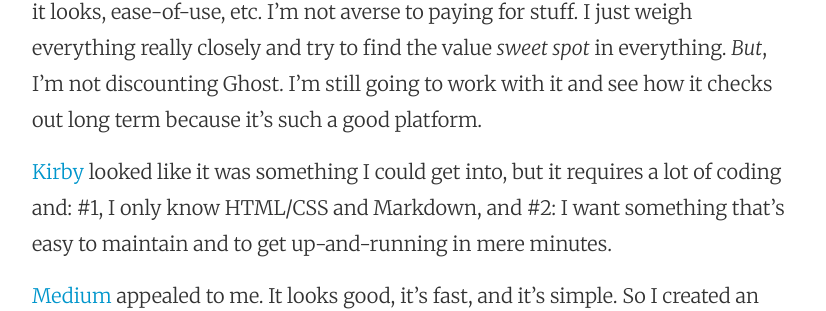
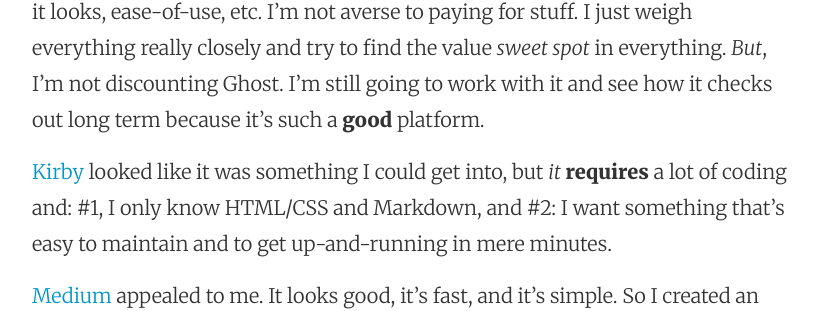
Before and after one commit to alie9ja/alie9ja.github.io, a Jekyll site: the page built from _posts/2016-09-04-september-4-2016.markdown, in a window 1280 px wide and 900 px high, scrolled down 2327 px. Shown: the part 225-536 px from the top of the window, without its empty margins (224-1050 px from the left). Built offline with Jekyll 4.4.1, drawn with Linux system fonts in a browser that asks for light colours.

```diff
--- a/_posts/2016-09-04-september-4-2016.markdown
+++ b/_posts/2016-09-04-september-4-2016.markdown
@@ -15,9 +15,9 @@ I also don't like Blogger. I find its vibe old, its interface clunky, and visual
 
 [Posthaven](https://posthaven.com/) seems nice. For just five bucks a month, I get a blog that will be around "forever" (though I'm kinda iffy about that claim of theirs) and easy to use. I haven't tried it yet, so you might say, "Then how did you know it's gonna be easy to use?" I'm basing my opinion off of my experience with Posterous which I _loved_ back when it was still around. But
 
-I created an account with [Ghost](https://ghost.org/) and toyed with it a bit. I like it! The interface is simple, and the thing is fast. I also like how it's open source. I hate proprietary standards. I don't like not having full ownership of something I own; don't give me permission because I don't need your permission. Of course going all-out open source on _everything_ is not that easy nor feasible, that's why whenever I see something that's open, I look at it right away and see if it's something I can use or if it can replace some closed thing I'm already using. Going back to Ghost, I'm not exactly sold on the fact that they put you in different tiers based on your blog's traffic. Not that it's going to affect me in the near future; I don't think I'm even going to reach the minimum cutoff of 25,000 page views... but then it's already eight bucks for that, so if there's something close to it or similar to it for cheaper or free then that's where I'll go -- considering everything else, of course, like how it looks, ease-of-use, etc. I'm not averse to paying for stuff. I just weigh everything really closely and try to find the value _sweet spot_ in everything. *But*, I'm not discounting Ghost. I'm still going to work with it and see how it checks out long term because it's such a good platform.
+I created an account with [Ghost](https://ghost.org/) and toyed with it a bit. I like it! The interface is simple, and the thing is fast. I also like how it's open source. I hate proprietary standards. I don't like not having full ownership of something I own; don't give me permission because I don't need your permission. Of course going all-out open source on _everything_ is not that easy nor feasible, that's why whenever I see something that's open, I look at it right away and see if it's something I can use or if it can replace some closed thing I'm already using. Going back to Ghost, I'm not exactly sold on the fact that they put you in different tiers based on your blog's traffic. Not that it's going to affect me in the near future; I don't think I'm even going to reach the minimum cutoff of 25,000 page views... but then it's already eight bucks for that, so if there's something close to it or similar to it for cheaper or free then that's where I'll go -- considering everything else, of course, like how it looks, ease-of-use, etc. I'm not averse to paying for stuff. I just weigh everything really closely and try to find the value _sweet spot_ in everything. *But*, I'm not discounting Ghost. I'm still going to work with it and see how it checks out long term because it's such a __good__ platform.
 
-[Kirby](https://getkirby.com/) looked like it was something I could get into, but it requires a lot of coding and: #1, I only know HTML/CSS and Markdown, and #2: I want something that's easy to maintain and to get up-and-running in mere minutes.
+[Kirby](https://getkirby.com/) looked like it was something I could get into, but _it_ **requires** a lot of coding and: #1, I only know HTML/CSS and Markdown, and #2: I want something that's easy to maintain and to get up-and-running in mere minutes.
 
 [Medium](https://medium.com/) appealed to me. It looks good, it's fast, and it's simple. So I created an account a while back, but found I haven't really used it much. There's something about it being a social network at the same time that turns me off. Now it's all about creating contacts and dealing with insincere people who are there to gain a following and not really to write. Whether the social aspect of it will influence me or not, I don't want something like that looming somewhere in the back of my mind every time I'm writing something. I don't have the patience for another internet popularity contest. Sure it's a good way to get your name out there and earn readers, but I don't know... part of me kind of thinks I like the idea of a lot of people (potentially) reading the stuff I write -- that there's a ready audience for whatever I put out there -- but part of me don't want to deal with the concerns of whether someone's read or like or shared what I wrote. You can always argue I don't have to do that, but knowing that that option's in place will keep scratching my mind and sooner or later I'll have to check and then it's all about social social social and not about just dumping my thoughts. Plus, it's a closed network. I'm pretty much giving them, and letting them own, my content (whether it's of any value or not is another issue). So... nah.
 
```
